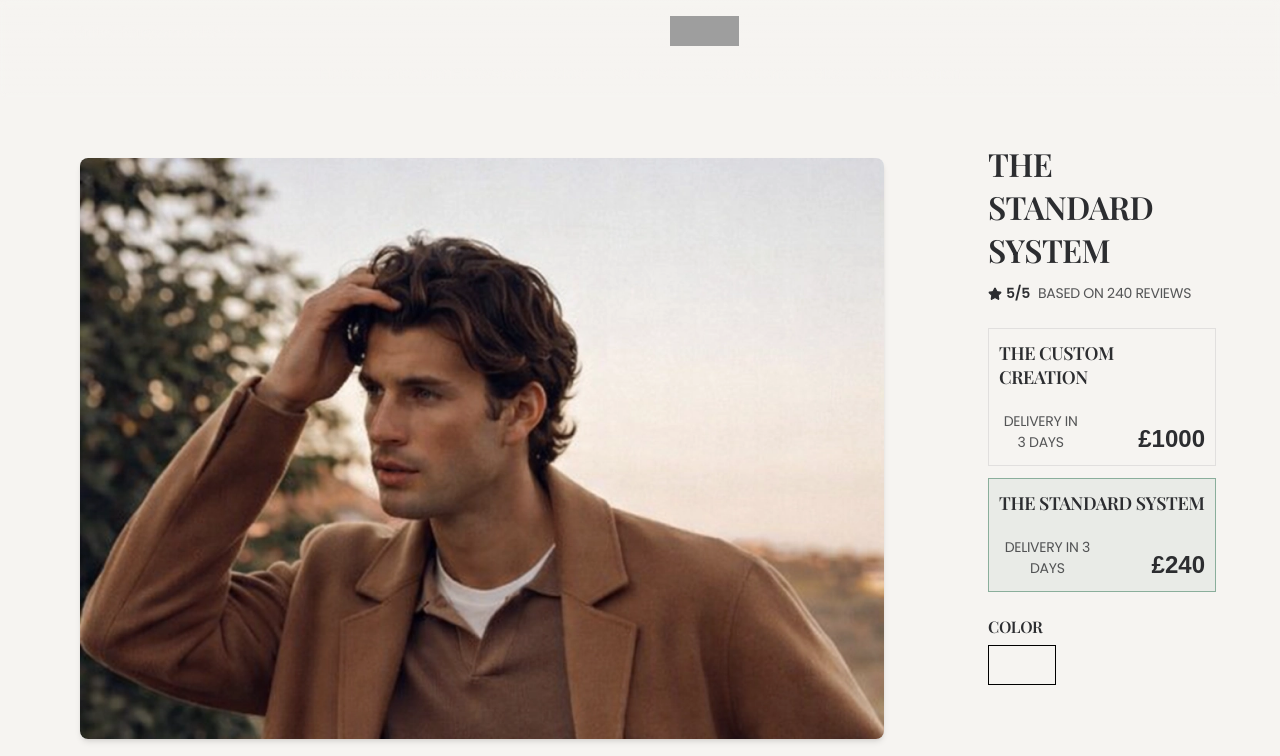
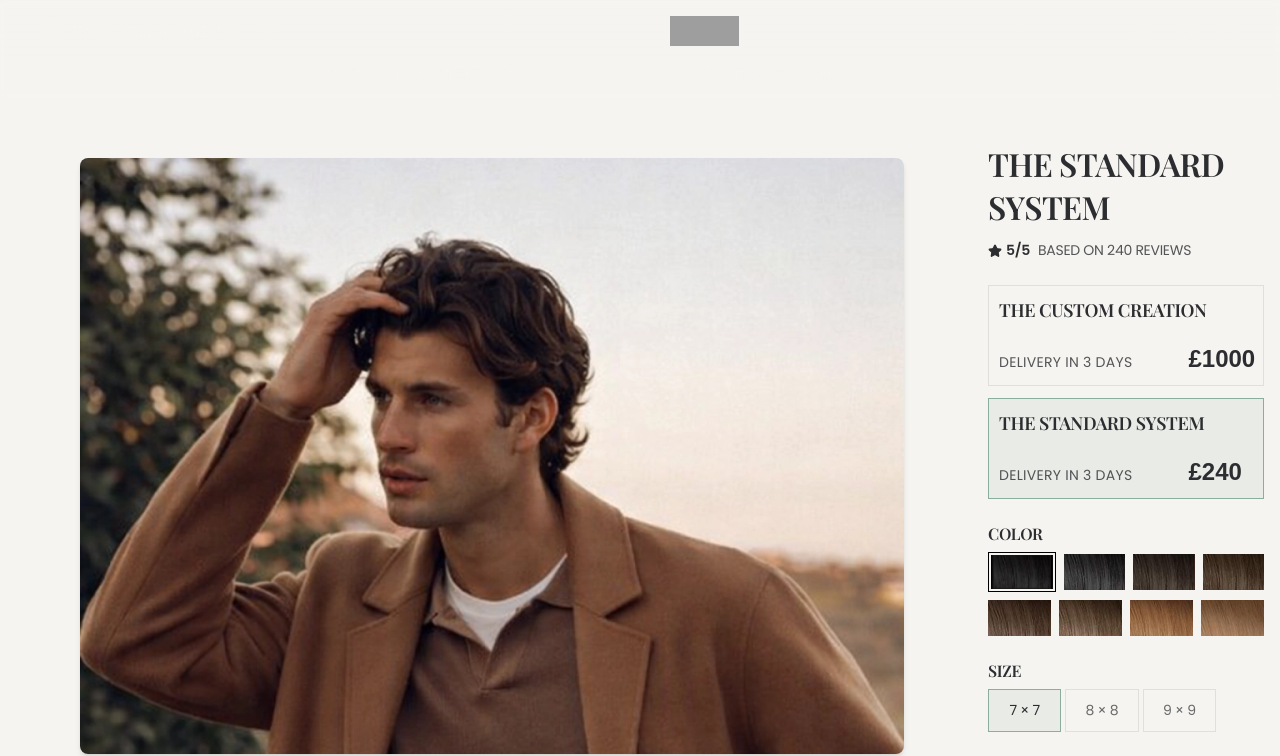
Before and after one commit to Yunex-x/gray-cut, a Next.js app: page /products in a window 1280 px wide. Shown: the top 756 px of the page. Built offline with nearby package versions, Linux system fonts and the light colour scheme; grey boxes are pictures that could not be loaded.

Commit message:
producthero

```diff
--- a/app/components/sections/products/products/ColorSelector.tsx
+++ b/app/components/sections/products/products/ColorSelector.tsx
@@ -4,7 +4,7 @@ import Image from 'next/image';
 
 interface Color {
   id: string;
-  label?: string;
+  label: string;
   image?: string;
 }
 
@@ -14,8 +14,7 @@ interface ColorSelectorProps {
   onSelect: (id: string) => void;
 }
 
-export default function ColorSelector({ colors, selected, onSelect }: ColorSelectorProps) {
-  // Hair color hex values mapped to realistic hair colors
+// Hair color hex values - only defined here
 const colorMap: Record<string, string> = {
   'jet-black': '#181818',
   'natural-black': '#2C2D30',
@@ -27,18 +26,7 @@ export default function ColorSelector({ colors, selected, onSelect }: ColorSelec
   'light-blonde': '#D5D6D1',
 };
 
-  // Optional: Add image paths for hair texture samples
-  const imageMap: Record<string, string> = {
-    'jet-black': '/products/jet-black.png',
-    'natural-black': '/hair-colors/natural-black.jpg',
-    'dark-brown': '/hair-colors/dark-brown.jpg',
-    'medium-brown': '/hair-colors/medium-brown.jpg',
-    'light-brown': '/hair-colors/light-brown.jpg',
-    'chestnut-brown': '/hair-colors/chestnut-brown.jpg',
-    'dark-blonde': '/hair-colors/dark-blonde.jpg',
-    'light-blonde': '/hair-colors/light-blonde.jpg',
-  };
-
+export default function ColorSelector({ colors, selected, onSelect }: ColorSelectorProps) {
   return (
     <div className="flex flex-col gap-2 w-[276px]">
       <h3 className="font-playfair font-semibold text-base leading-[21px] tracking-[-0.02em] uppercase text-[#2C2D30]">
@@ -49,88 +37,85 @@ export default function ColorSelector({ colors, selected, onSelect }: ColorSelec
         {/* First Row - 4 colors */}
         <div className="flex items-center gap-2 h-10">
           {/* First color with special border */}
-          {colors.slice(0, 1).map((color) => {
-            const displayLabel = color.label ?? color.id;
-
-            return <button
+          {colors.slice(0, 1).map((color) => (
+            <button
               key={color.id}
               onClick={() => onSelect(color.id)}
-              className={`relative flex-1 h-10 transition-all overflow-hidden ${selected === color.id
+              className={`relative flex-1 h-10 transition-all overflow-hidden ${
+                selected === color.id
                   ? 'border-[1.5px] border-black p-0.5'
                   : 'hover:opacity-80'
               }`}
-              title={displayLabel}
-              aria-label={displayLabel}
+              title={color.label}
+              aria-label={color.label}
             >
               <div
                 className="w-full h-full relative"
                 style={{ backgroundColor: colorMap[color.id] }}
               >
-                {imageMap[color.id] && (
+                {color.image && (
                   <Image
-                    src={imageMap[color.id]}
-                    alt={displayLabel}
+                    src={color.image}
+                    alt={color.label}
                     fill
                     className="object-cover"
                   />
                 )}
               </div>
-            </button>;
-          })}
+            </button>
+          ))}
 
           {/* Remaining 3 colors in first row */}
-          {colors.slice(1, 4).map((color) => {
-            const displayLabel = color.label ?? color.id;
-
-            return <button
+          {colors.slice(1, 4).map((color) => (
+            <button
               key={color.id}
               onClick={() => onSelect(color.id)}
-              className={`relative flex-1 h-9 transition-all overflow-hidden ${selected === color.id
+              className={`relative flex-1 h-9 transition-all overflow-hidden ${
+                selected === color.id
                   ? 'ring-2 ring-[#8AAE9B]'
                   : 'hover:opacity-80'
               }`}
               style={{ backgroundColor: colorMap[color.id] }}
-              title={displayLabel}
-              aria-label={displayLabel}
+              title={color.label}
+              aria-label={color.label}
             >
-              {imageMap[color.id] && (
+              {color.image && (
                 <Image
-                  src={imageMap[color.id]}
-                  alt={displayLabel}
+                  src={color.image}
+                  alt={color.label}
                   fill
                   className="object-cover"
                 />
               )}
-            </button>;
-          })}
+            </button>
+          ))}
         </div>
 
         {/* Second Row - 4 more colors */}
         <div className="flex items-center gap-2 h-9">
-          {colors.slice(4, 8).map((color) => {
-            const displayLabel = color.label ?? color.id;
-
-            return <button
+          {colors.slice(4, 8).map((color) => (
+            <button
               key={color.id}
               onClick={() => onSelect(color.id)}
-              className={`relative flex-1 h-full transition-all overflow-hidden ${selected === color.id
+              className={`relative flex-1 h-full transition-all overflow-hidden ${
+                selected === color.id
                   ? 'ring-2 ring-[#8AAE9B]'
                   : 'hover:opacity-80'
               }`}
               style={{ backgroundColor: colorMap[color.id] }}
-              title={displayLabel}
-              aria-label={displayLabel}
+              title={color.label}
+              aria-label={color.label}
             >
-              {imageMap[color.id] && (
+              {color.image && (
                 <Image
-                  src={imageMap[color.id]}
-                  alt={displayLabel}
+                  src={color.image}
+                  alt={color.label}
                   fill
                   className="object-cover"
                 />
               )}
-            </button>;
-          })}
+            </button>
+          ))}
         </div>
       </div>
     </div>
--- a/app/components/sections/products/products/ProductConfigurator.tsx
+++ b/app/components/sections/products/products/ProductConfigurator.tsx
@@ -16,7 +16,7 @@ interface ProductOption {
 }
 
 export default function ProductConfigurator() {
-  const [selectedColor, setSelectedColor] = useState<string>('beige');
+  const [selectedColor, setSelectedColor] = useState<string>('jet-black');
   const [selectedSize, setSelectedSize] = useState<string>('7 × 7');
   const [selectedLocation, setSelectedLocation] = useState<string>('');
   const [selectedVariant, setSelectedVariant] = useState<string>('standard');
@@ -38,17 +38,16 @@ export default function ProductConfigurator() {
     }
   ];
 
+  // Just pass the color data with optional image paths
   const colors = [
-    // First Row
-    { id: 'beige', color: '#D5D6D1', image: '/products/jet-black.png', selected: true },
-    { id: 'brown', color: '#745632', image: '/colors/brown.png', selected: false },
-    { id: 'black', color: '#181818', image: '/colors/black.png', selected: false },
-    { id: 'tan', color: '#5B4E3E', image: '/colors/tan.png', selected: false },
-    // Second Row
-    { id: 'beige-2', color: '#D5D6D1', image: '/colors/beige-2.png', selected: false },
-    { id: 'brown-2', color: '#745632', image: '/colors/brown-2.png', selected: false },
-    { id: 'black-2', color: '#181818', image: '/colors/black-2.png', selected: false },
-    { id: 'tan-2', color: '#5B4E3E', image: '/colors/tan-2.png', selected: false }
+    { id: 'jet-black', label: 'Jet Black', image: '/products/jet-black.png' },
+    { id: 'natural-black', label: 'Natural Black', image: '/products/natural-black.png' },
+    { id: 'dark-brown', label: 'Dark Brown', image: '/products/dark-brown.png' },
+    { id: 'medium-brown', label: 'Medium Brown', image: '/products/medium-brown.png' },
+    { id: 'light-brown', label: 'Light Brown', image: '/products/light-brown.png' },
+    { id: 'chestnut-brown', label: 'Chestnut Brown', image: '/products/chestnut-brown.png' },
+    { id: 'dark-blonde', label: 'Dark Blonde', image: '/products/dark-blonde.png' },
+    { id: 'light-blonde', label: 'Light Blonde', image: '/products/light-blonde.png' },
   ];
 
   const sizes = ['7 × 7', '8 × 8', '9 × 9'];
@@ -59,8 +58,8 @@ export default function ProductConfigurator() {
       <div className="flex flex-col gap-6 bg-[#F6F4F1] p-6">
         {/* Header */}
         <div className="flex flex-col gap-3">
-          <h1 className="font-playfair font-semibold text-[32px] leading-[43px] tracking-[-0.02em] uppercase text-[#2C2D30]">
-            The Standard System
+          <h1 className="font-playfair whitespace-nowrap font-semibold text-[32px] leading-[43px] tracking-[-0.02em] uppercase text-[#2C2D30]">
+            The Standard <br /> System
           </h1>
 
           {/* Rating */}
--- a/app/components/sections/products/products/ProductShowcase.tsx
+++ b/app/components/sections/products/products/ProductShowcase.tsx
@@ -14,15 +14,15 @@ interface ProductShowcaseProps {
 export default function ProductShowcase({ images, className = '' }: ProductShowcaseProps) {
   return (
     <section className={`w-full bg-[#F6F4F1] ${className}`}>
-      <div className="max-w-[1440px] mx-auto px-10 py-[118px]">
-        <div className="flex flex-col xl:flex-row gap-10 items-start">
+      <div className="max-w-[1440px]  px-[40px] py-[118px]">
+        <div className="flex flex-col xl:flex-row gap-[20px] items-start">
           {/* Gallery Grid - Main Content */}
           <div className="flex-1 w-full max-w-[1044px]">
             <GridGallery images={images} className="p-0 max-w-none" />
           </div>
 
           {/* Product Configurator - Sticky Sidebar */}
-          <aside className="w-full xl:w-[276px] flex-shrink-0">
+          <aside className="w-full  xl:w-fit flex-shrink-0">
             <div className="sticky top-8 xl:top-[118px]">
               <ProductConfigurator />
             </div>
--- a/app/components/sections/products/products/VariantSelector.tsx
+++ b/app/components/sections/products/products/VariantSelector.tsx
@@ -21,17 +21,17 @@ export default function VariantSelector({ options, selected, onSelect }: Variant
         <button
           key={option.id}
           onClick={() => onSelect(option.id)}
-          className={`flex flex-col px-2.5 py-3 gap-[22px] border transition-all ${
-            selected === option.id || option.isSelected
+          className={`flex flex-col px-2.5 py-3 gap-[22px] w-[276px] border transition-all ${
+            selected === option.id
               ? 'bg-[#8AAE9B]/12 border-[#8AAE9B]'
-              : 'border-[#2C2D30]/10 hover:border-[#2C2D30]/30'
+              : 'bg-[#F6F4F1] border-[#2C2D30]/10 hover:border-[#2C2D30]/30'
           }`}
         >
           <h3 className="font-playfair font-semibold text-lg leading-6 tracking-[-0.02em] uppercase text-[#2C2D30] text-left">
             {option.name}
           </h3>
           <div className="flex items-end justify-between gap-14">
-            <span className="font-poppins text-sm leading-[21px] tracking-[-0.02em] uppercase text-[#2C2D30]/80">
+            <span className="font-poppins text-sm leading-[21px] tracking-[0.02em] whitespace-nowrap uppercase text-[#2C2D30]/80">
               {option.delivery}
             </span>
             <span className="font-alumni font-semibold text-2xl leading-[29px] uppercase text-[#2C2D30]">
```
Lines whose indentation alone changed are shown as unchanged.
